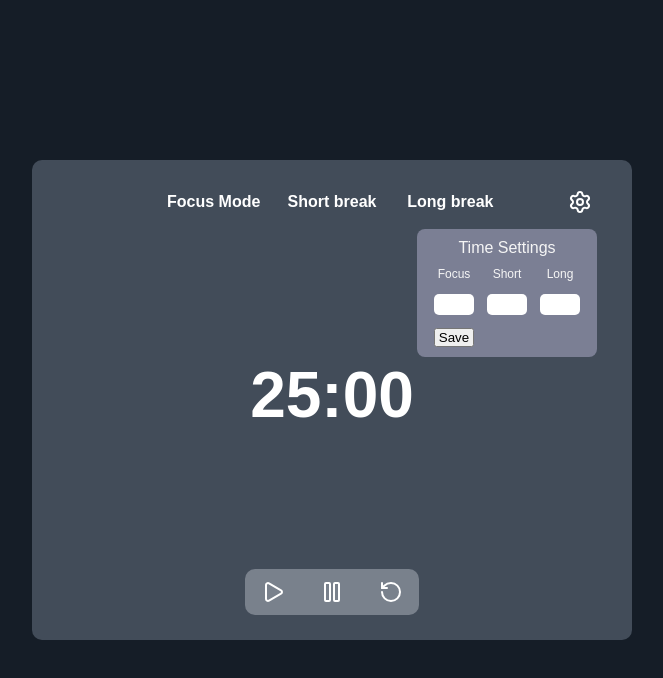
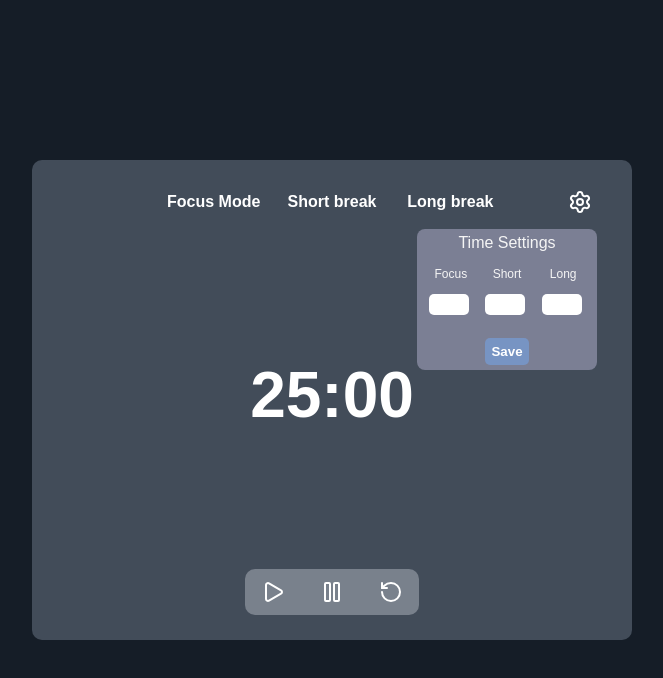
Before and after one commit to ryanwlvp/web-dev-mini-projects, a plain HTML site: page 01-timer-pomodoro/index.html in a window 1280 px wide. Shown: the whole page, without its empty margins (308-971 px from the left). Drawn offline with nearby package versions, Linux system fonts and the light colour scheme; a web font is replaced by a local one.

Commit message:
Update settings.css

```diff
--- a/01-timer-pomodoro/css/settings.css
+++ b/01-timer-pomodoro/css/settings.css
@@ -38,9 +38,9 @@
     display: flex;
     flex-direction: column;
     align-items: center;
-    padding: 10px;
+    padding: 5px;
     color: whitesmoke;
-    gap: 10px;
+    gap: 15px;
 }
 
 #inputFields {
@@ -48,6 +48,7 @@
     grid-template-columns: 1fr 1fr 1fr;
     font-size: 12px;
     gap: 13px;
+    position: relative;
 }
 
 .inputLabels {
@@ -61,3 +62,19 @@
     border-radius: 5px;
     text-align: center;
 }
+
+#saveSettings {
+    margin-top: 10px;
+    grid-column: 2;
+    color: white;
+    background-color: #779acfcd;
+    border: none;
+    border-radius: 5px;
+    padding: 6px;
+    font-weight: bold;
+}
+
+#saveSettings:hover {
+    cursor: pointer;
+    background-color: #779acf;
+}
```
